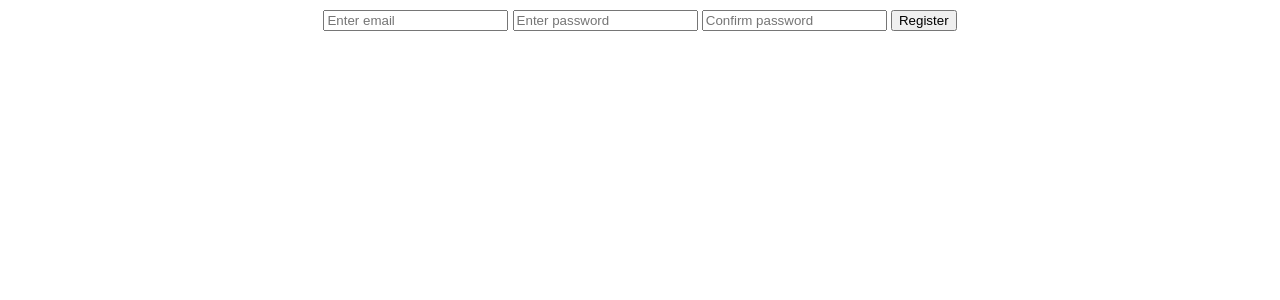
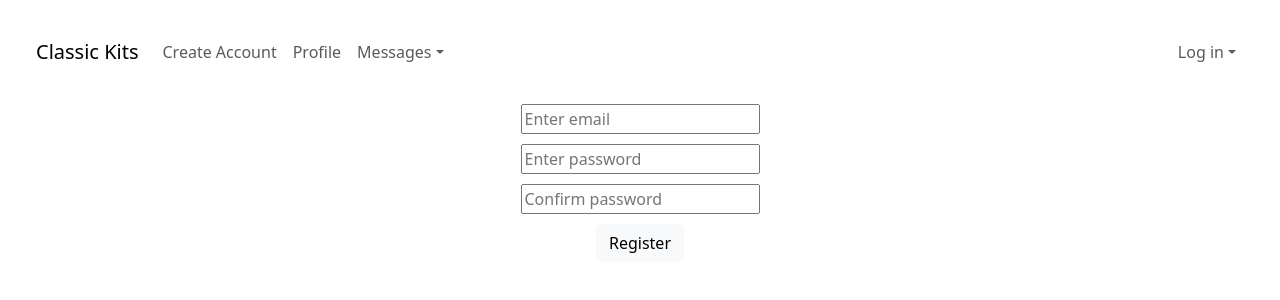
Before and after one commit to alexanderjoesephs/djangoproject, a Django app: page /authuser/createaccount in a window 1280 px wide. Shown: the top 300 px of the page. Run offline with Django 4.2, Linux system fonts and the light colour scheme.

Commit message:
updated navbar

```diff
--- a/authuser/templates/authuser/createaccount.html
+++ b/authuser/templates/authuser/createaccount.html
@@ -1,28 +1,33 @@
-<!DOCTYPE html>
-<html lang="en">
-  <head>
-    <meta charset="UTF-8">
-    <meta name="viewport" content="width=device-width, initial-scale=1.0">
-    <meta http-equiv="X-UA-Compatible" content="ie=edge">
-    <title>Home</title>
-    <style>body{font-family: 'Segoe UI', Tahoma, Geneva, Verdana, sans-serif; text-align: center;}</style>
-  </head>
-  <body>
+{% extends "authuser/layout.html" %}
+{% block body %}
 
     {% if not user.is_authenticated %}
-        <form method="post" action="{% url 'createaccount' %}">
+      <div style="text-align: center;">
+        <form class="form" method="post" action="{% url 'createaccount' %}">
         {% csrf_token %}
+          <div style="margin:10px;" class="form-group">
             <input placeholder="Enter email" name="email" type="text">
+          </div>
+          <div style="margin:10px;" class="form-group">
             <input placeholder="Enter password" name="password" type="password">
+          </div>
+          <div style="margin:10px;" class="form-group">
             <input placeholder="Confirm password" name="confirm_password" type="password">
-            <button type="submit">Register</button>
+          </div>
+          <div style="margin:10px;" class="form-group">
+            <button class="btn btn-light" type="submit">Register</button>
+          </div>
         </form>
+      </div>
     {% endif %}
     {% if user.is_authenticated %}
+      <div style="margin-left:40px;">
         <h3>Please <a href="{%url 'logout'%}">logout</a> before you create an account</h3>
+      </div>
     {% endif %}
     {%if message %}
         {{message}}
     {% endif %}
-  </body>
-</html>
+
+
+  {% endblock %}
--- /dev/null
+++ b/authuser/templates/authuser/layout.html
@@ -0,0 +1,90 @@
+
+
+<!DOCTYPE html>
+<html lang="en">
+  <head>
+    <meta charset="UTF-8">
+    <meta name="viewport" content="width=device-width, initial-scale=1.0">
+    <meta http-equiv="X-UA-Compatible" content="ie=edge">
+    <title>Classic Kits</title>
+
+    <script src="https://cdn.jsdelivr.net/npm/bootstrap@5.3.0-alpha2/dist/js/bootstrap.min.js" integrity="sha384-heAjqF+bCxXpCWLa6Zhcp4fu20XoNIA98ecBC1YkdXhszjoejr5y9Q77hIrv8R9i" crossorigin="anonymous"></script>
+    <link href="https://cdn.jsdelivr.net/npm/bootstrap@5.3.0-alpha2/dist/css/bootstrap.min.css" rel="stylesheet" integrity="sha384-aFq/bzH65dt+w6FI2ooMVUpc+21e0SRygnTpmBvdBgSdnuTN7QbdgL+OapgHtvPp" crossorigin="anonymous">
+    <script src="https://cdn.jsdelivr.net/npm/bootstrap@5.3.0-alpha2/dist/js/bootstrap.bundle.min.js" integrity="sha384-qKXV1j0HvMUeCBQ+QVp7JcfGl760yU08IQ+GpUo5hlbpg51QRiuqHAJz8+BrxE/N" crossorigin="anonymous"></script>
+    <style></style>
+  </head>
+  <body>
+
+
+
+
+    <div class="m-4">
+      <nav class="navbar navbar-expand-sm navbar-light">
+          <div class="container-fluid">
+              <a href="#" class="navbar-brand">Classic Kits</a>
+              <button type="button" class="navbar-toggler" data-bs-toggle="collapse" data-bs-target="#navbarCollapse">
+                  <span class="navbar-toggler-icon"></span>
+              </button>
+              <div id="navbarCollapse" class="collapse navbar-collapse">
+                  <ul class="nav navbar-nav">
+                      <li class="nav-item">
+                          <a href="{% url 'createaccount'%}" class="nav-link">Create Account</a>
+                      </li>
+                      <li class="nav-item">
+                          <a href="#" class="nav-link">Profile</a>
+                      </li>
+                      <li class="nav-item dropdown">
+                          <a href="#" class="nav-link dropdown-toggle" data-bs-toggle="dropdown">Messages</a>
+                          <div class="dropdown-menu">
+
+                              <a href="#" class="dropdown-item">Drafts</a>
+                              <a href="#" class="dropdown-item">Sent Items</a>
+                              <div class="dropdown-divider"></div>
+                              <a href="#"class="dropdown-item">Trash</a>
+                          </div>
+                      </li>
+                  </ul>
+                  <ul class="nav navbar-nav ms-auto">
+                      <li class="nav-item dropdown">
+                          {% if not user.is_authenticated %}
+                          <a href="#" class="nav-link dropdown-toggle" data-bs-toggle="dropdown">Log in</a>
+                          <div class="dropdown-menu dropdown-menu-end">
+                            {% if not user.is_authenticated %}
+                              <form class="form" method="post" action="{% url 'home' %}">
+                                {% csrf_token %}
+                                <div class="form-group">
+                                  <input class="form-control form-control-sm" style="width:200px; margin:10px;" placeholder="email" name="email" type="text">
+                                </div>
+                                <div class="form-group">
+
+                                  <input style="width:200px; margin:10px;" class="form-control form-control-sm" placeholder="password" name="password" type="password">
+                                </div>
+                                <div class="form-group">
+                                  <button type="submit" class="btn btn-light" style="width:200px; margin:10px;">Login</button>
+                                </div>
+                              </form>
+                            {% endif %}
+
+                          </div>
+                          {% else %}
+                            <li class="nav-item">
+                              <form method="post" action="{% url 'logout' %}">
+                                {% csrf_token %}
+                                <button class=" btn btn-light" type="submit">Logout</button>
+                              </form>
+                            </li>
+                            {% endif %}
+                      </li>
+                  </ul>
+              </div>
+          </div>
+      </nav>
+    </div>
+    {% if message %}
+      {{message}}
+    {% endif %}
+
+    {% block body %}
+    {% endblock %}
+  </body>
+</html>
--- a/authuser/views.py
+++ b/authuser/views.py
@@ -6,9 +6,8 @@ from django.db import IntegrityError
 
 def home(request):
     if request.method == "GET":
-        #user = User.objects.create_user('lennon@thebeatles.com', 'johnpassword')
-        #user.save()
-        return render(request, "authuser/home.html")
+
+        return render(request, "authuser/layout.html")
     if request.method == "POST":
         email = request.POST['email']
         password = request.POST['password']
@@ -16,9 +15,9 @@ def home(request):
         if user is not None:
             print('found user')
             login(request, user)
-            return render(request, "authuser/home.html")
+            return render(request, "authuser/layout.html")
         else:
-            return render(request, "authuser/home.html", {"message":"couldn't find user account"})
+            return render(request, "authuser/layout.html", {"message":"couldn't find user account"})
 
 
 def logoutview(request):
@@ -41,4 +40,4 @@ def createaccount(request):
         except IntegrityError:
             return render(request, "authuser/createaccount.html", {"message":"email in use"})
         login(request, user)
-        return render(request, "authuser/home.html")
+        return render(request, "authuser/layout.html")
```
Also changed, not shown: authuser/templates/authuser/home.html (deleted, +0 -31 lines), authuser/templates/authuser/logout.html (+6 -15 lines).
